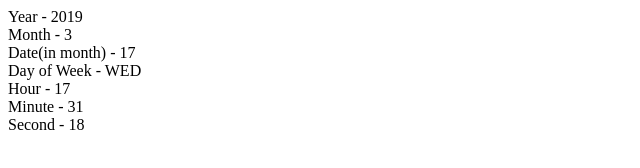
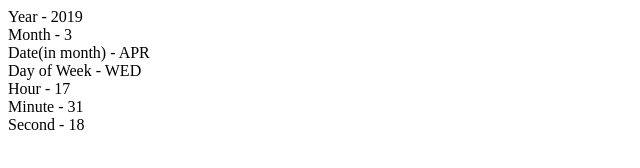
Before and after one commit to tbaglioni/LearnToCode, a plain HTML site: page 03 Third Session/index.html in a window 1280 px wide. Shown: the full height of the page, 0-640 px from the left. Drawn offline with Linux system fonts and the light colour scheme.

Commit message:
Add show month in text functionality

```diff
--- a/03 Third Session/index.html
+++ b/03 Third Session/index.html
@@ -5,16 +5,19 @@
 </head>
 <body>
 <script>
-    var days = ["SUN","MON","TUE","WED","THU","FRI","SAT"];
+    const days = ["SUN","MON","TUE","WED","THU","FRI","SAT"];
+    const months = ["JAN", "FEB", "MAR", "APR", "MAY", "JUN", "JUL", "AUG", "SEP", "OCT", "NOV", "DEC", ];
+
     function update(){
         var d = new Date ();
-        output.innerHTML = 'Year - '+d.getFullYear()+'<br>';
-        output.innerHTML += 'Month - '+d.getMonth()+'<br>';
-        output.innerHTML += 'Date(in month) - '+d.getDate()+'<br>';
-        output.innerHTML += 'Day of Week - '+days[d.getDay()]+'<br>';
-        output.innerHTML += 'Hour - '+d.getHours()+'<br>';
-        output.innerHTML += 'Minute - '+d.getMinutes()+'<br>';
-        output.innerHTML += 'Second - '+d.getSeconds();
+        output.innerHTML = 'Year - ' + d.getFullYear()+'<br>';
+        output.innerHTML += 'Month - ' + d.getMonth()+'<br>';
+        output.innerHTML += 'Date(in month) - ' + months[d.getMonth()]+'<br>';
+        output.innerHTML += 'Day of Week - ' + days[d.getDay()]+'<br>';
+        output.innerHTML += 'Hour - ' + d.getHours()+'<br>';
+        output.innerHTML += 'Minute - ' + d.getMinutes()+'<br>';
+        output.innerHTML += 'Second - ' + d.getSeconds();
+        //output.innerHTML = d.getDate()
     }
     window.addEventListener( "load",function(){
         setInterval( update, 1000 );
```
